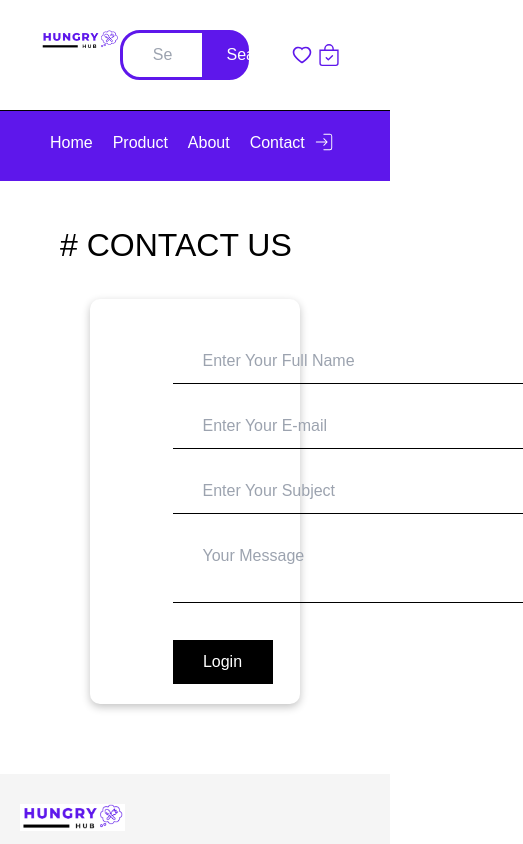
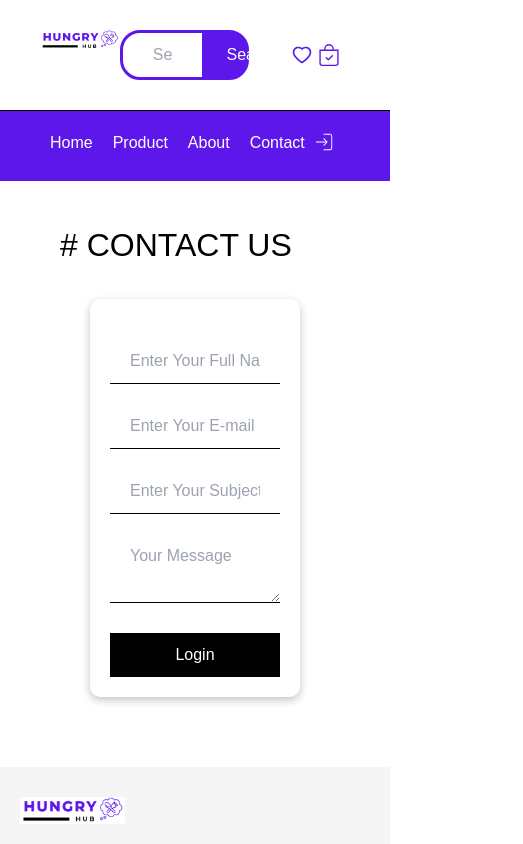
Before and after one commit to punchpnp/HUNGRY-Hub, a React (Vite) app in the folder client/: page /contact in a window 390 px wide. Shown: the top 844 px of the page, 523 px wide, since content can reach past the window. Built offline with nearby package versions, Linux system fonts and the light colour scheme.

Commit message:
Responsive contact 🟠

```diff
--- a/client/src/components/Contact/Contact.css
+++ b/client/src/components/Contact/Contact.css
@@ -13,7 +13,6 @@
 
 .contact_container .contant {
   padding: 10px 20px;
-  /* max-width: 100%; */
 }
 
 .contact_container .contant h2 {
@@ -25,48 +24,34 @@
 
 .contact_container .contant .form {
   margin: 30px;
-  padding: 20px 30px;
+  padding: 20px;
   background: white;
   border-radius: 10px;
   box-shadow: rgba(0, 0, 0, 0.24) 0px 3px 8px;
 }
 
-.contact_container .contant .form from {
+.contact_container .contant .form form {
   display: flex;
   flex-direction: column;
 }
 
-.contact_container .contant .form form input {
-  padding: 10px 30px;
+.contact_container .contant .form form input,
+.contact_container .contant .form form textarea {
+  padding: 10px 20px;
   border: none;
   outline: none;
   background: none;
   border-bottom: 1px solid black;
-  width: 350px;
+  width: 100%;
   margin-top: 20px;
-  margin-left: 35%;
-}
-
-.contact_container .contant .form form textarea {
-  padding: 10px 30px;
-  border: none;
-  outline: none;
-  background: none;
-  border-bottom: 1px solid black;
-  width: 350px;
-  margin-top: 20px;
-  margin-left: 35%;
-  resize: none;
 }
 
 .contact_container .contant .form form button {
   margin-top: 30px;
-  width: 100px;
+  width: 100%;
   padding: 10px 0px;
   border: none;
   outline: none;
-  background: none;
-  margin-left: 35%;
   background: black;
   color: white;
   cursor: pointer;
```
